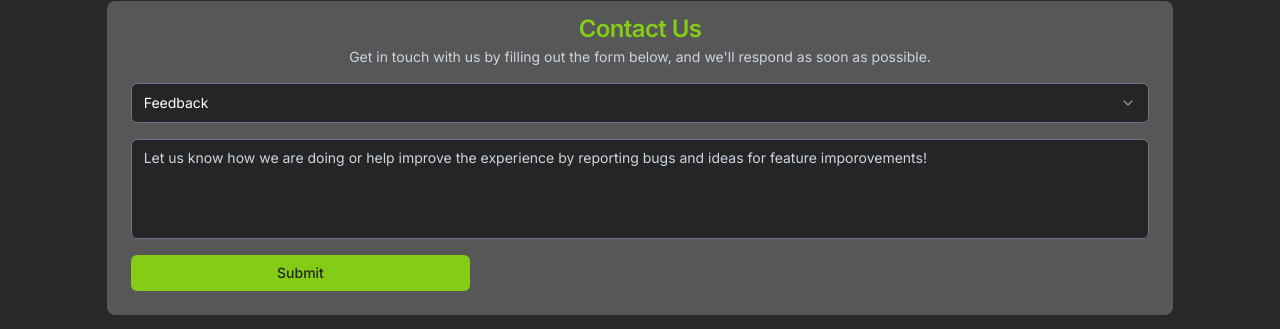
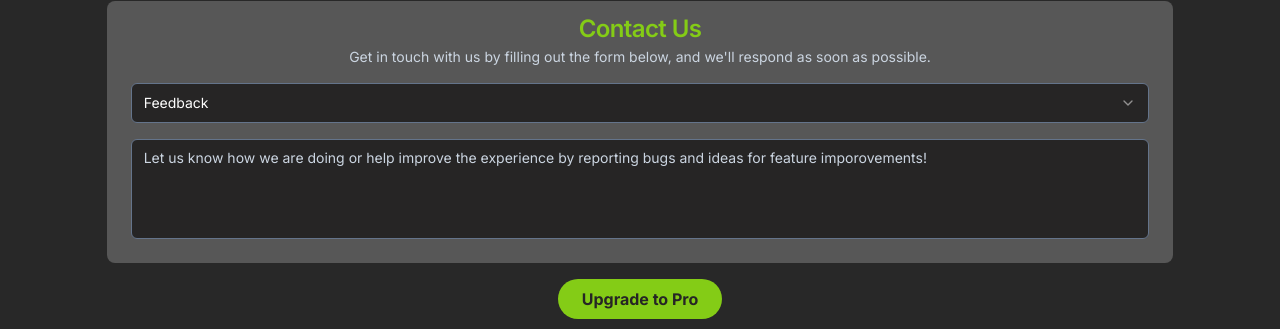
Before and after one commit to JustinRivera-9/finance-pro-v2, a Next.js app: page /app/account in a window 1280 px wide. Shown: the part 1093-1422 px from the top of the page. Built offline with nearby package versions, Linux system fonts and the light colour scheme; no server answers.

Commit message:
Added conditional render if message input is dirty

```diff
--- a/components/pages/account/ContactForm.tsx
+++ b/components/pages/account/ContactForm.tsx
@@ -35,11 +35,7 @@ const ContactForm = () => {
     },
   });
 
-  function onSubmit(values: z.infer<typeof ContactFormSchema>) {
-    const { type, message } = values;
-
-    console.log(values);
-  }
+  const { formState } = form;
 
   return (
     <FormCard
@@ -98,7 +94,8 @@ const ContactForm = () => {
             )}
           />
 
-          {/* MAKE UPDATE BUTTON CONDITIONAL BASED ON DIRTY/MODIFIED FIELD */}
+          {/* Only shows submit button if message input has something */}
+          {formState.dirtyFields.message && (
             <Button
               type="submit"
               className="bg-accent text-dark w-1/3"
@@ -112,6 +109,7 @@ const ContactForm = () => {
             >
               Submit
             </Button>
+          )}
         </form>
       </Form>
     </FormCard>
```
Lines whose indentation alone changed are shown as unchanged.
